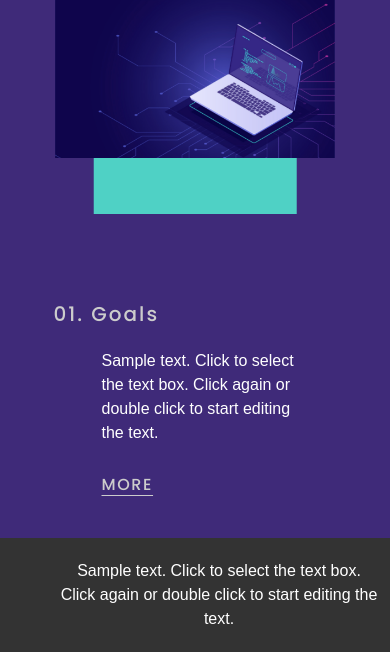
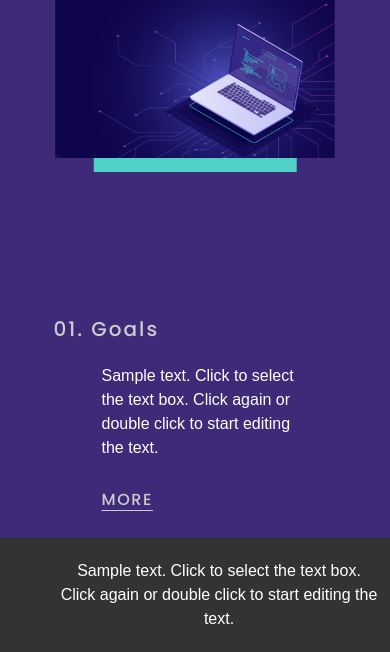
Before and after one commit to deffkaaaa/web-lab4, a plain HTML site: page index.html in a window 390 px wide. Shown: the part 192-844 px from the top of the page. Drawn offline with Linux system fonts and the light colour scheme.

Commit message:
Change margin top

```diff
--- a/styles.css
+++ b/styles.css
@@ -274,13 +274,13 @@ footer {
 
   .title-background {
     width: 24vh;
-    height: 40vh;
+    height: 35vh;
     justify-content: center;
     left: 50%;
   }
 
   section {
-    margin-top: 40%;
+    margin-top: 45%;
     text-align: left;
     padding-bottom: 5%;
   }
```
